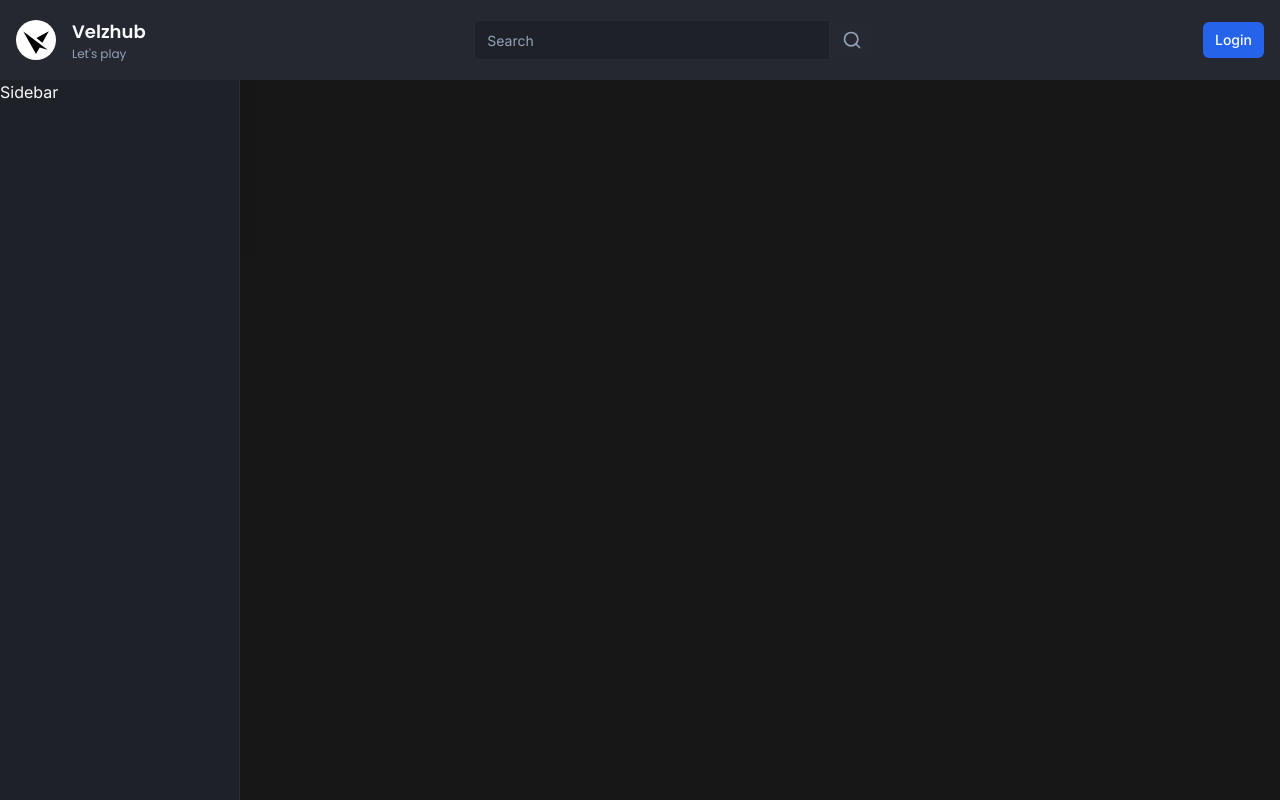
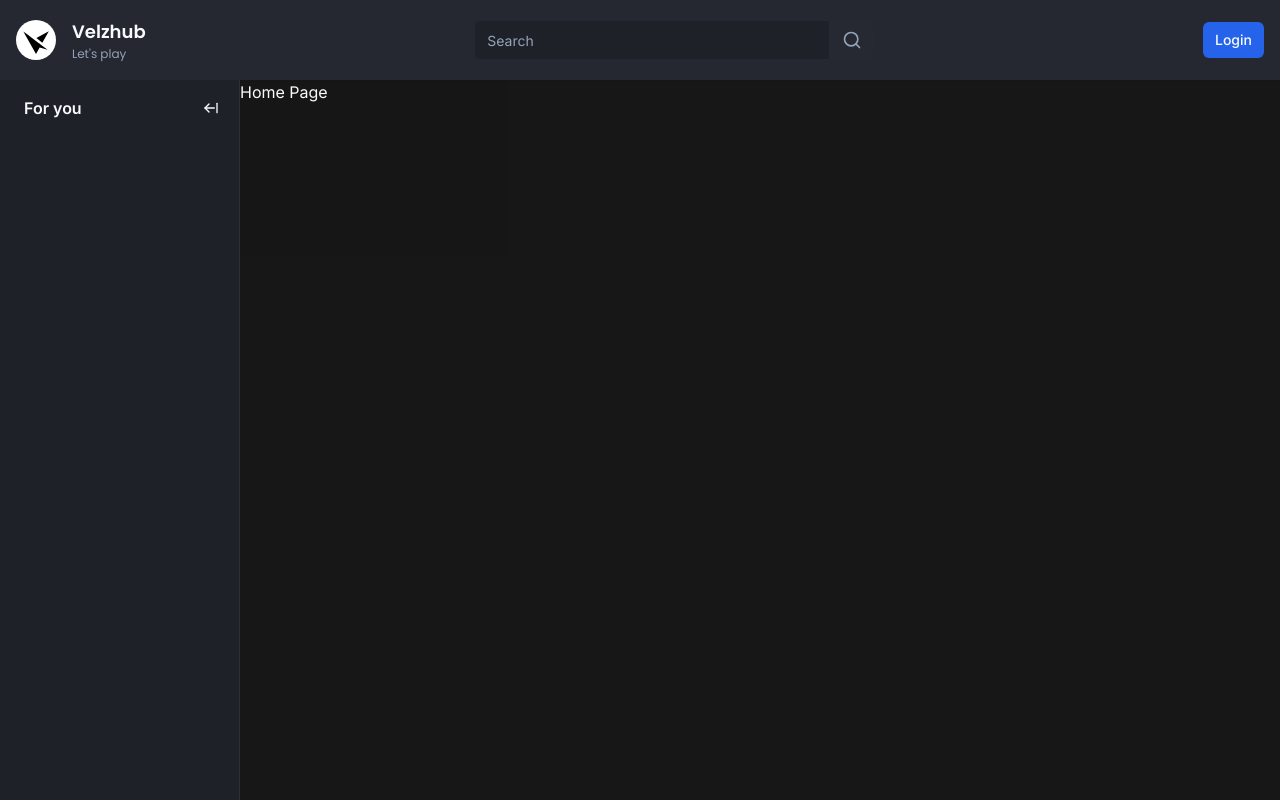
Before and after one commit to krtvelaz/velhub-twitch-clone, a Next.js app: page / in a window 1280 px wide. Built offline with nearby package versions, Linux system fonts and the light colour scheme; no server answers.

Commit message:
Add Toggle component to sidebar and Container component to layout

```diff
--- /dev/null
+++ b/app/(browse)/_components/container.tsx
@@ -0,0 +1,38 @@
+"use client";
+
+import { cn } from "@/lib/utils";
+import { useSidebar } from "@/store/use-sidebar";
+import { on } from "events";
+
+import { useEffect } from "react";
+import { useMediaQuery } from "usehooks-ts";
+
+
+interface ContainerProps {
+    children: React.ReactNode;
+}
+export const Container = ({ children }: ContainerProps) => {
+    const matches = useMediaQuery("(max-width: 1024px)");
+    const {
+        collapsed,
+        onCollapse,
+        onExpand
+    } = useSidebar((state) => state);
+
+    useEffect(() => {
+        if (matches) {
+            onCollapse();
+        } else {
+            onExpand();
+        }
+    }, [matches, onCollapse, onExpand]);
+    return (
+        <div className={cn(
+            "flex-1",
+            collapsed ? "ml-[70px]" : "ml-[70px] lg:ml-60"
+        )}>
+            {children}
+        </div>
+    )
+
+}
--- a/app/(browse)/_components/sidebar/index.tsx
+++ b/app/(browse)/_components/sidebar/index.tsx
@@ -1,10 +1,12 @@
+import { Toggle } from "./toggle"
 import { Wrapper } from "./wrapper"
 
 export const Sidebar = () => {
 
     return (
         <Wrapper>
-            <p>Sidebar</p>
+            <Toggle />
+
         </Wrapper>
     )
 }
--- /dev/null
+++ b/app/(browse)/_components/sidebar/toggle.tsx
@@ -0,0 +1,51 @@
+"use client";
+
+import { Button } from "@/components/ui/button";
+import { useSidebar } from "@/store/use-sidebar";
+import { ArrowLeftFromLine, ArrowRightFromLine } from "lucide-react";
+import { Hint } from "@/components/hint";
+
+export const Toggle = () => {
+    const {
+        collapsed,
+        onCollapse,
+        onExpand
+    } = useSidebar((state) => state);
+
+    const label = collapsed ? "Expand" : "Collapse";
+
+    return (
+        <>
+            {collapsed && (
+                <div className="hidden lg:flex w-full items-center justify-center pt-4 mb-4">
+                    <Hint label={label} side="right" asChild>
+                        <Button
+                            className="h-auto p-2"
+                            variant="ghost"
+                            onClick={onExpand}>
+                            <ArrowRightFromLine
+                                className="h-4 w-4" />
+                        </Button>
+                    </Hint>
+                </div>
+
+            )}
+            {!collapsed && (
+                <div className="p-3 pl-6 mb-2 flex items-center w-full">
+                    <p className="font-semibold text-primary">
+                        For you
+                    </p>
+                    <Hint label={label} side="right" asChild>
+                        <Button
+                            className="h-auto p-2 ml-auto"
+                            variant="ghost"
+                            onClick={onCollapse}>
+                            <ArrowLeftFromLine
+                                className="h-4 w-4 " />
+                        </Button>
+                    </Hint>
+                </div>
+            )}
+        </>
+    )
+}
--- a/app/(browse)/layout.tsx
+++ b/app/(browse)/layout.tsx
@@ -1,3 +1,4 @@
+import { Container } from "./_components/container";
 import { Navbar } from "./_components/navbar";
 import { Sidebar } from "./_components/sidebar";
 
@@ -7,7 +8,9 @@
             <Navbar />
             <div className="flex h-full pt-20">
                 <Sidebar />
+                <Container>
                 {children}
+                </Container>
             </div>
         </>
     )
--- /dev/null
+++ b/components/hint.tsx
@@ -0,0 +1,35 @@
+import {
+    Tooltip,
+    TooltipContent,
+    TooltipProvider,
+    TooltipTrigger
+} from "./ui/tooltip";
+
+interface HintProps {
+    children: React.ReactNode;
+    label: string;
+    asChild?: boolean;
+    side?: "left" | "right" | "top" | "bottom";
+    align?: "start" | "center" | "end";
+};
+
+export const Hint = ({ label, children, asChild, side, align }: HintProps) => {
+    return (
+        <TooltipProvider>
+            <Tooltip delayDuration={0}>
+                <TooltipTrigger asChild={asChild}>
+                    {children}
+                </TooltipTrigger>
+                <TooltipContent
+                    className="text-black bg-white"
+                    side={side}
+                    align={align}
+                >
+                    <p className="font-semibold">
+                        {label}
+                    </p>
+                </TooltipContent>
+            </Tooltip>
+        </TooltipProvider>
+    )
+}
--- /dev/null
+++ b/components/ui/tooltip.tsx
@@ -0,0 +1,30 @@
+"use client"
+
+import * as React from "react"
+import * as TooltipPrimitive from "@radix-ui/react-tooltip"
+
+import { cn } from "@/lib/utils"
+
+const TooltipProvider = TooltipPrimitive.Provider
+
+const Tooltip = TooltipPrimitive.Root
+
+const TooltipTrigger = TooltipPrimitive.Trigger
+
+const TooltipContent = React.forwardRef<
+  React.ElementRef<typeof TooltipPrimitive.Content>,
+  React.ComponentPropsWithoutRef<typeof TooltipPrimitive.Content>
+>(({ className, sideOffset = 4, ...props }, ref) => (
+  <TooltipPrimitive.Content
+    ref={ref}
+    sideOffset={sideOffset}
+    className={cn(
+      "z-50 overflow-hidden rounded-md border bg-popover px-3 py-1.5 text-sm text-popover-foreground shadow-md animate-in fade-in-0 zoom-in-95 data-[state=closed]:animate-out data-[state=closed]:fade-out-0 data-[state=closed]:zoom-out-95 data-[side=bottom]:slide-in-from-top-2 data-[side=left]:slide-in-from-right-2 data-[side=right]:slide-in-from-left-2 data-[side=top]:slide-in-from-bottom-2",
+      className
+    )}
+    {...props}
+  />
+))
+TooltipContent.displayName = TooltipPrimitive.Content.displayName
+
+export { Tooltip, TooltipTrigger, TooltipContent, TooltipProvider }
--- a/package.json
+++ b/package.json
@@ -13,6 +13,7 @@
     "@clerk/themes": "^1.7.9",
     "@prisma/client": "^5.9.1",
     "@radix-ui/react-slot": "^1.0.2",
+    "@radix-ui/react-tooltip": "^1.0.7",
     "class-variance-authority": "^0.7.0",
     "clsx": "^2.1.0",
     "lucide-react": "^0.321.0",
@@ -24,6 +25,7 @@
     "svix": "^1.16.0",
     "tailwind-merge": "^2.2.1",
     "tailwindcss-animate": "^1.0.7",
+    "usehooks-ts": "^2.13.0",
     "zustand": "^4.5.0"
   },
   "devDependencies": {
```
Also changed, not shown: app/(browse)/_components/sidebar/wrapper.tsx (+4 -6 lines), 1 other file (tests, documents, lock files or other folders).
